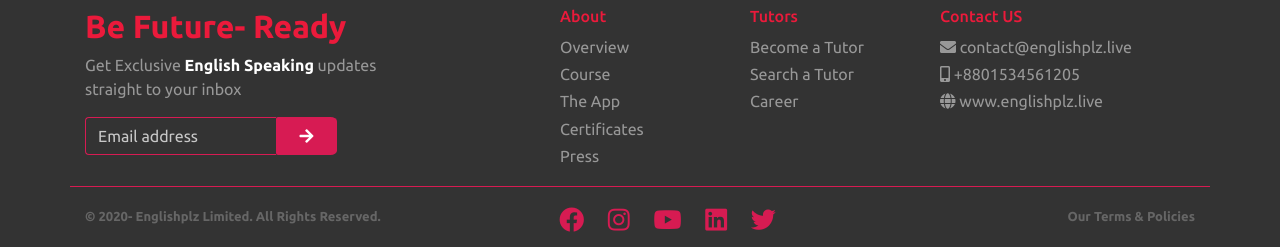
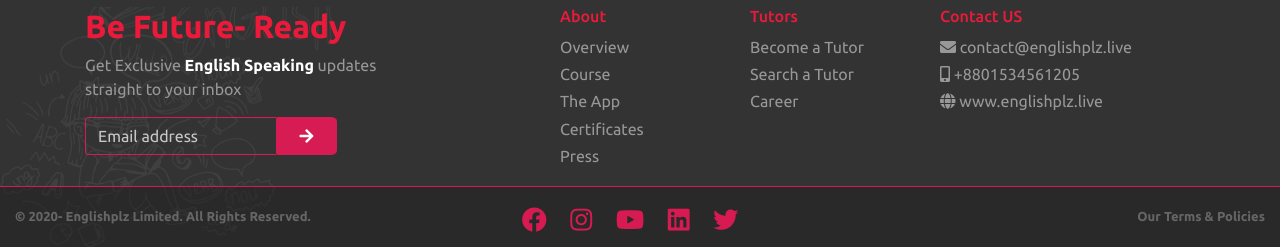
Before and after one commit to virtue5/EnglishPlz-Web, a plain HTML site: page index.html in a window 1280 px wide. Shown: the part 3678-3925 px from the top of the page. Drawn offline with nearby package versions, Linux system fonts and the light colour scheme.

Commit message:
footer fix

```diff
--- a/assets/css/style.css
+++ b/assets/css/style.css
@@ -547,6 +547,18 @@ section#app-section .app-container .app-image img{
 }
 
 
+   /***
+
+====================================================================
+	footer Section
+====================================================================
+
+ ***/
+section#footer{
+	background-repeat: no-repeat;
+    background-position: bottom left;
+}
+
 
   /***
 
@@ -561,7 +573,7 @@ section#app-section .app-container .app-image img{
  }
 
  section#footer-top-section .footer-top{
-	border-bottom: 1px solid #D71B52;
+	/* border-bottom: 1px solid #D71B52; */
  }
 
  section#footer-top-section .footer-top .input-group{
@@ -620,7 +632,13 @@ section#app-section .app-container .app-image img{
 
  section#footer-bootom-section{
 	padding-bottom: 4px;
-	padding-top: 20px;
+    padding-top: 20px;
+    border-top: 1px solid #D71B52;
+    background: rgba(32, 32, 32, .5);
+ }
+
+ section#footer-bootom-section .footer-bootom{
+
  }
 
  section#footer-bootom-section p{
@@ -631,7 +649,7 @@ section#app-section .app-container .app-image img{
 
  section#footer-bootom-section .social-icons{
 	text-align: center;
-	padding-left: 90px;
+	/* padding-left: 90px; */
  }
 
  section#footer-bootom-section .social-icons a{
@@ -733,7 +751,7 @@ Scroll Back To Top Button Section
 	display: block;
     position: fixed;
     bottom: 75px;
-    right: 381px;
+	right: 43px;
     z-index: 99;
     font-size: 18px;
     border: none;
--- a/index.html
+++ b/index.html
@@ -507,6 +507,7 @@
 
 
             <!---- Footer Top Section ---->
+            <section id="footer" style="background-image:url('assets/images/artwork.png')">
                 <section id="footer-top-section">
                     <div class="container footer-top">
                         <div class="row">
@@ -587,7 +588,7 @@
 
                 <!---- Footer Bootom Section ---->
                 <section id="footer-bootom-section">
-                <div class="container">
+                    <div class="container-fluid footer-bootom">
                         <div class="row">
                             <div class="col-lg-4">
                                 <p> &copy; 2020- Englishplz Limited. All Rights Reserved.</p>
@@ -606,6 +607,7 @@
                             </div>
                         </div>
                     </div>
+                </section>
             </section>
             <!---- Footer Bootom End Section ---->
 
```
Also changed, not shown: assets/images/artwork-3.png (added). Lines whose indentation alone changed are shown as unchanged.
